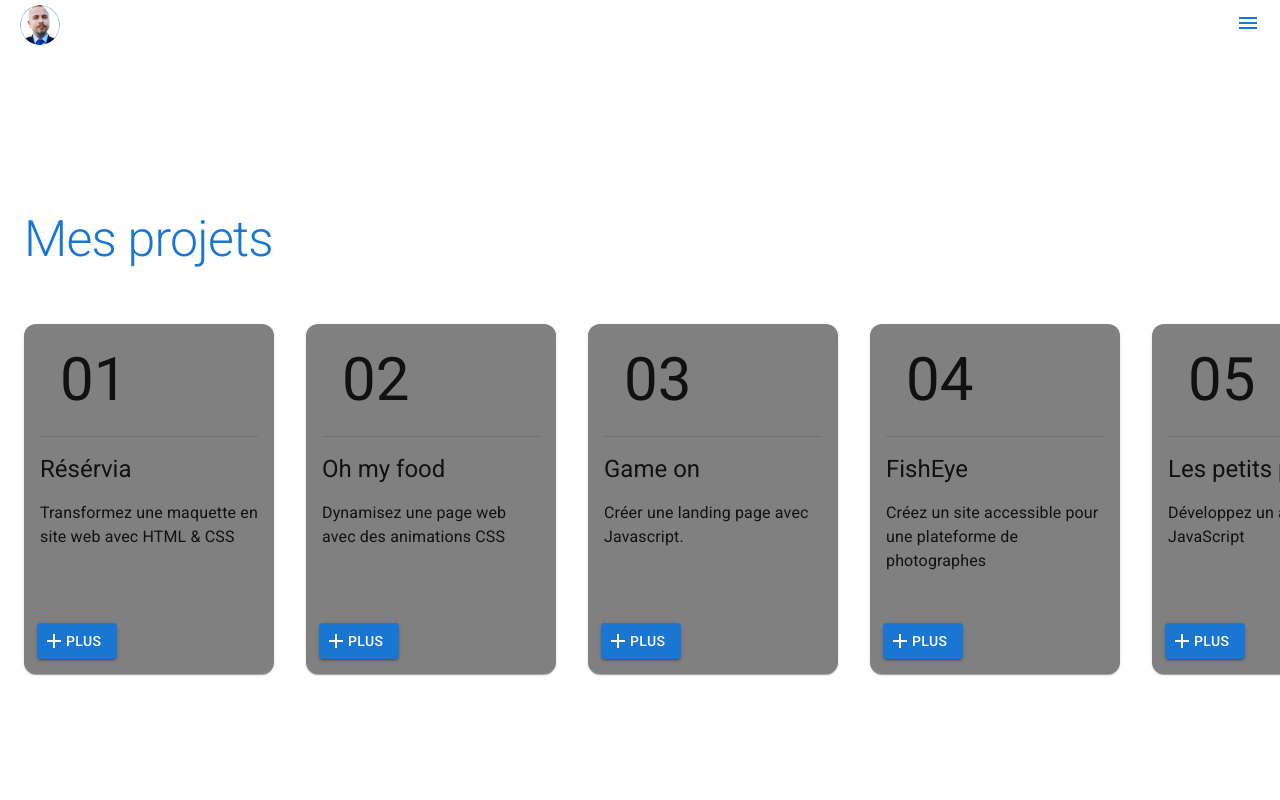
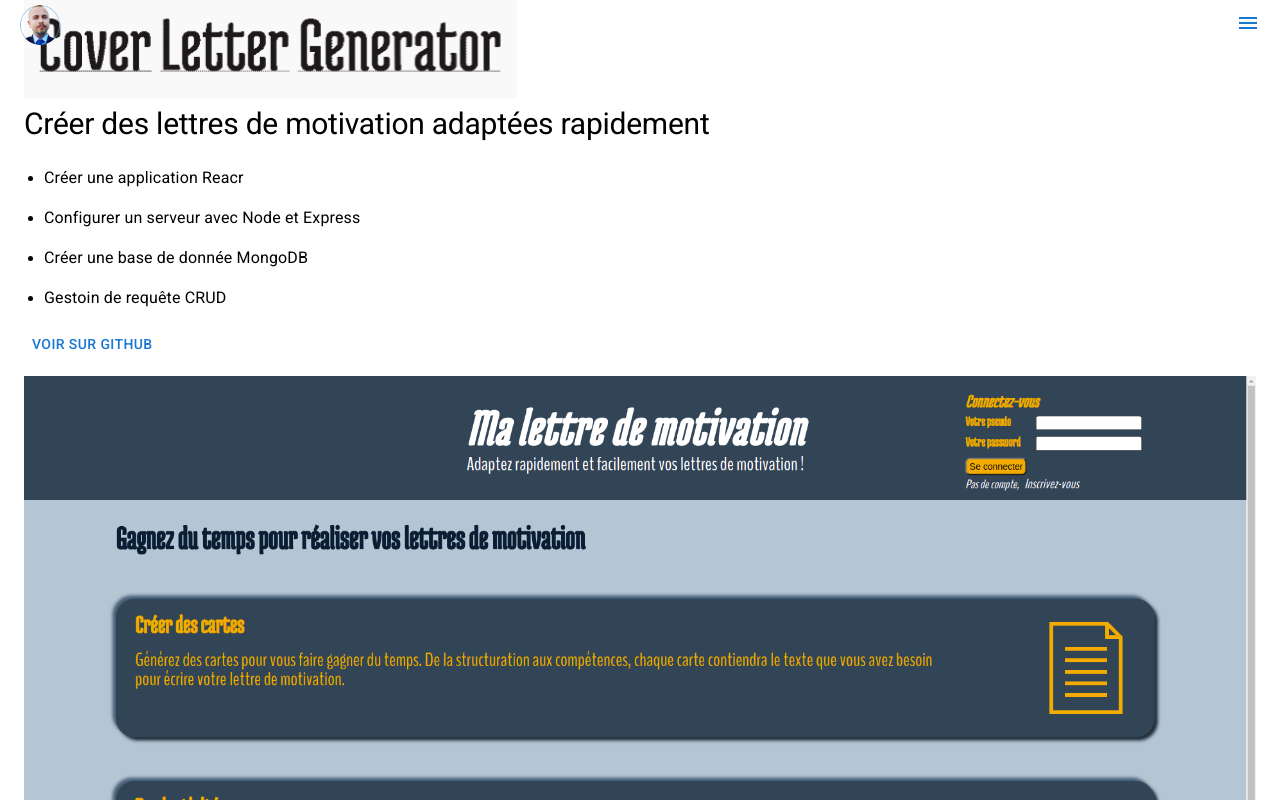
Before and after one commit to Chris5477/mon-portfolio, a React (Create React App) app: page / in a window 1280 px wide. Shown: the top 800 px of the page. Built offline with nearby package versions, Linux system fonts and the light colour scheme.

Commit message:
add style in project component

```diff
--- a/src/App.js
+++ b/src/App.js
@@ -12,9 +12,9 @@ function App() {
 		<div className="App">
 			<TopBar />
 			{/* <Home /> */}
-			<Content title="Mes projets" list={projects} />
+			{/* <Content title="Mes projets" list={projects} /> */}
 			{/* <Content title="À propos de moi" list={presentation} /> */}
-			{/* <Project /> */}
+			<Project />
 			{/* <Information /> */}
 			<Footer />
 		</div>
--- a/src/components/Project.js
+++ b/src/components/Project.js
@@ -1,14 +1,19 @@
-import { Box, Typography, ImageList, ImageListItem, Button } from "@mui/material";
+import { Grid, Typography, ImageList, ImageListItem, Button } from "@mui/material";
 import { projects } from "../utils/listProject";
 
 const Project = () => {
-	const { title, description, logo, illustrations, skillWorked, github } = projects[0]
+	const { title, description, logo, illustrations, skillWorked, github } = projects[11];
 	return (
-		<Box>
-			<img src={logo} alt="project" />
-
-			<Typography variant="h1">{title}</Typography>
-			<Typography variant="h2">{description}</Typography>
+		<Grid container pl={3} pr={3}>
+			<Grid item xs={12}>
+				<h1>
+					<img className="logo-project slideY-logo" src={logo} alt={title} />
+				</h1>
+			</Grid>
+			<Grid item xs={12} className="slideY-body" sx={{ opacity: "0" }}>
+				<Typography variant="h2" fontSize={30} fontWeight={400} mb={3}>
+					{description}
+				</Typography>
 
 				<ul>
 					{skillWorked.map((skill, index) => (
@@ -18,14 +23,14 @@ const Project = () => {
 					))}
 				</ul>
 				<Button href={github}>Voir sur Github</Button>
-			<Box sx={{ width: 500, height: 450, overflowY: "scroll" }}>
-				<ImageList variant="masonry" cols={3} gap={8}>
+
 				{illustrations.map((picture, index) => (
-						<ImageListItem key={index}>{<img src={picture} alt="illustration" />}</ImageListItem>
+					<Grid item xs={12} className="slideY-illustrations" sx={{ opacity: 0 }} mt={3} key={index}>
+						{<img className="illustration" src={picture} alt="illustration" />}
+					</Grid>
 				))}
-				</ImageList>
-			</Box>
-		</Box>
+			</Grid>
+		</Grid>
 	);
 };
 export default Project;
--- a/src/components/TopBar.js
+++ b/src/components/TopBar.js
@@ -15,7 +15,7 @@ const TopBar = () => {
 	};
 
 	return (
-		<AppBar position="static" sx={styleAppBar}>
+		<AppBar position="fixed" sx={styleAppBar}>
 			<Avatar alt="christopher Petitcolas" src={chris} />
 			<Box>
 				<MenuIcon color="primary" />
--- a/src/index.css
+++ b/src/index.css
@@ -1,15 +1,50 @@
-body{
-  margin : 0;
+* {
+	margin: 0;
 	padding: 0;
 	box-sizing: border-box;
+}
+
+body {
 	width: 100%;
 	height: 100vh;
 }
 
-.profil{
-  width : 50%;
+ul{
+  padding-left: 20px;
+}
+
+.profil {
+	width: 50%;
 	object-fit: contain;
 	max-width: 400px;
 	transform: translate(50%, 20%);
+}
 
+.logo-project {
+	width: 40%;
+	object-fit: contain;
+	opacity: 0;
 }
+
+.slideY-logo {
+	animation: slideY 1s ease-out 0.2s forwards;
+}
+
+.slideY-body{
+	animation: slideY 1s ease-out 0.6s forwards;
+}
+
+.slideY-illustrations{
+	animation: slideY 1s ease-out 0.9s forwards;
+}
+
+@keyframes slideY {
+	100% {
+		opacity: 1;
+		transform: translateY(-10px);
+	}
+}
+
+.illustration{
+  width: 100%;
+}
```
Lines whose indentation alone changed are shown as unchanged.
